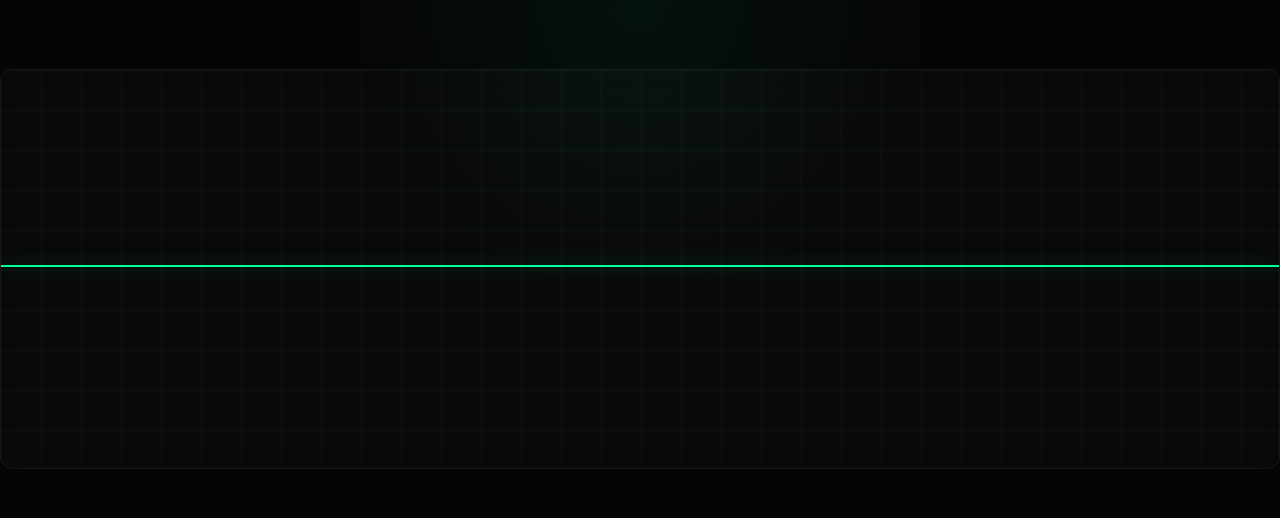
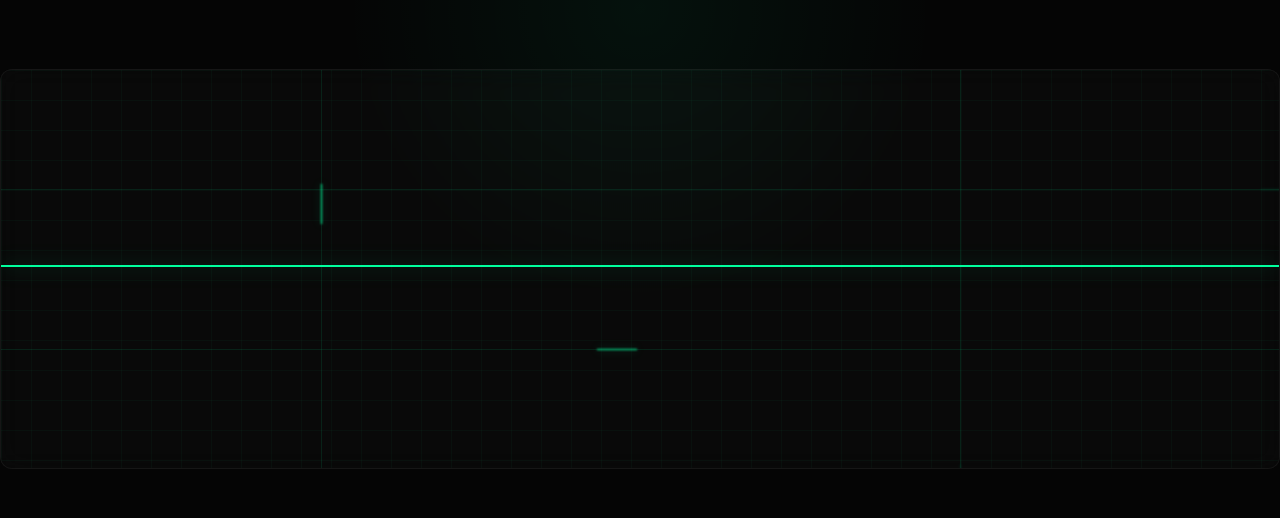
Before and after one commit to Arnazz10/TraceSnitch, a React (Vite) app: page / in a window 1280 px wide. Shown: the part 604-1122 px from the top of the page. Built offline with nearby package versions, Linux system fonts and the light colour scheme.

Commit message:
Add dynamic circuit pulse animations to hero visual

```diff
--- a/src/pages/Home.css
+++ b/src/pages/Home.css
@@ -98,9 +98,56 @@
   position: absolute;
   inset: 0;
   background-image:
-    linear-gradient(rgba(0, 255, 157, 0.05) 1px, transparent 1px),
-    linear-gradient(90deg, rgba(0, 255, 157, 0.05) 1px, transparent 1px);
-  background-size: 40px 40px;
+    linear-gradient(rgba(0, 255, 157, 0.03) 1px, transparent 1px),
+    linear-gradient(90deg, rgba(0, 255, 157, 0.03) 1px, transparent 1px);
+  background-size: 30px 30px;
+}
+
+.circuit-paths {
+  position: absolute;
+  inset: 0;
+  overflow: hidden;
+}
+
+.path {
+  position: absolute;
+  background: rgba(0, 255, 157, 0.1);
+}
+
+.path::after {
+  content: '';
+  position: absolute;
+  background: var(--accent-green);
+  box-shadow: 0 0 10px var(--accent-green-glow);
+  filter: blur(1px);
+}
+
+.horizontal { height: 1px; width: 100%; }
+.vertical { width: 1px; height: 100%; }
+
+.horizontal::after { width: 40px; height: 100%; animation: pulse-h 3s infinite linear; }
+.vertical::after { height: 40px; width: 100%; animation: pulse-v 4s infinite linear; }
+
+.p1 { top: 30%; }
+.p2 { top: 70%; }
+.p3 { left: 25%; }
+.p4 { left: 75%; }
+
+.p1::after { animation-delay: 0s; }
+.p2::after { animation-delay: 1.5s; }
+.p3::after { animation-delay: 0.5s; }
+.p4::after { animation-delay: 2s; }
+
+@keyframes pulse-h {
+  0% { left: -50px; opacity: 0; }
+  10%, 90% { opacity: 1; }
+  100% { left: 100%; opacity: 0; }
+}
+
+@keyframes pulse-v {
+  0% { top: -50px; opacity: 0; }
+  10%, 90% { opacity: 1; }
+  100% { top: 100%; opacity: 0; }
 }
 
 .section-header {
--- a/src/pages/Home.jsx
+++ b/src/pages/Home.jsx
@@ -25,9 +25,15 @@ const Home = () => {
           </div>
 
           <div className="hero-visual glass">
-            {/* Mocked 3D Scan Visual */}
             <div className="scan-line"></div>
             <div className="scan-grid"></div>
+            <div className="circuit-paths">
+              <div className="path horizontal p1"></div>
+              <div className="path horizontal p2"></div>
+              <div className="path vertical p3"></div>
+              <div className="path vertical p4"></div>
+              <div className="path angled p5"></div>
+            </div>
             <div className="scan-target"></div>
           </div>
         </section>
```
